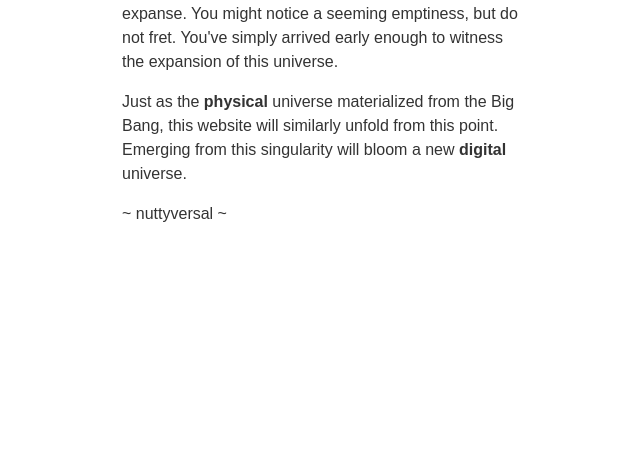
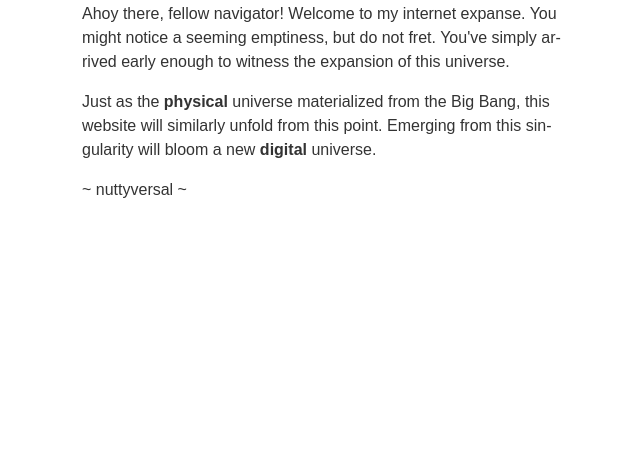
Before and after one commit to nuttyversal/nuttyverse, an Astro site in the folder city/: page / in a window 1280 px wide. Shown: the part 339-800 px from the top of the page, without its empty margins (318-958 px from the left). Built offline with nearby package versions, Linux system fonts and the light colour scheme; Astro itself is replaced by a stand-in of ours; a web font is replaced by a local one.

Commit message:
Add padding to main container

```diff
--- a/city/public/styles.css
+++ b/city/public/styles.css
@@ -29,7 +29,8 @@ body {
 
 main {
 	margin: auto;
-	width: 400px;
+	width: 30em;
+	padding: 1em 2em;
 }
 
 h1 {
```
